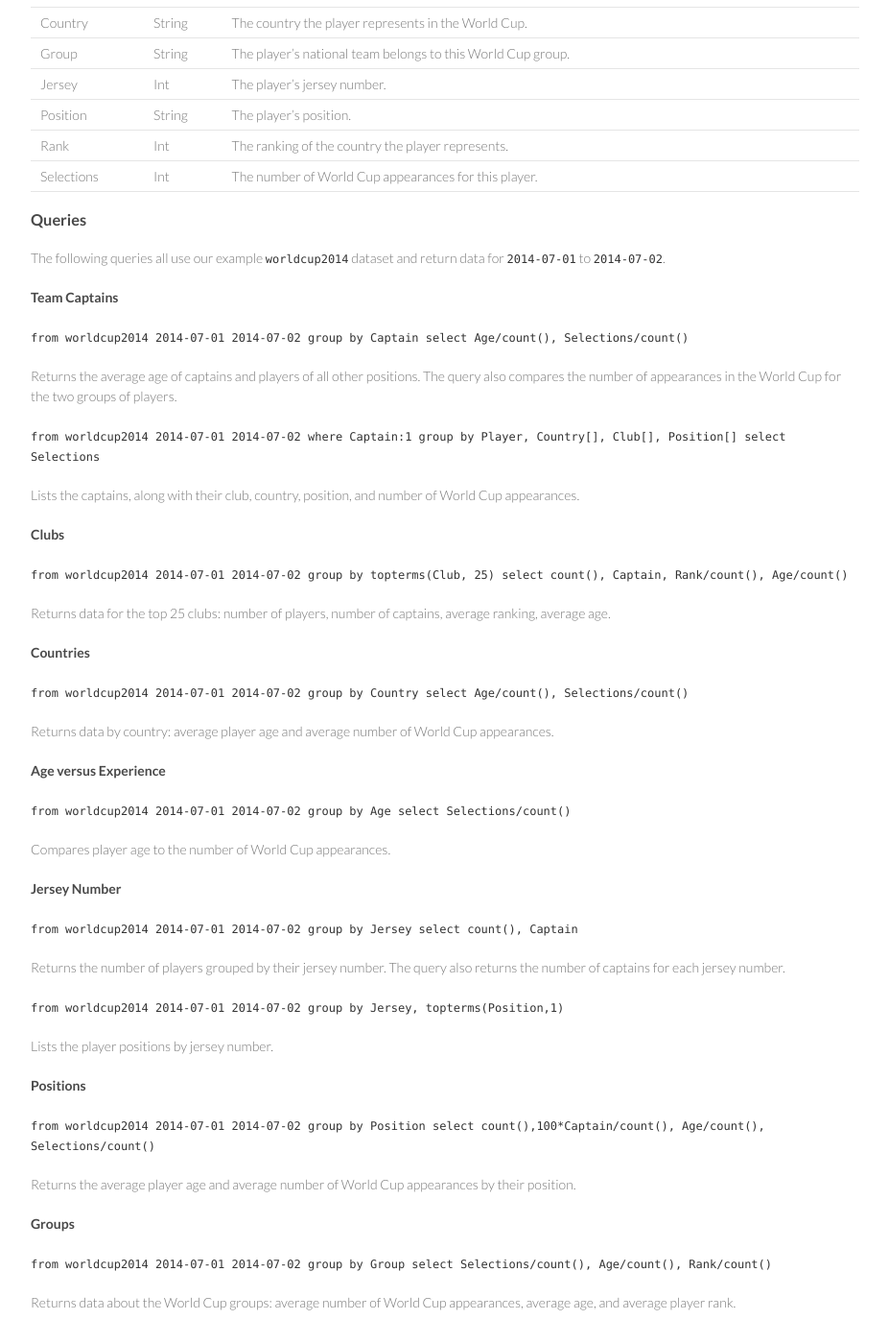
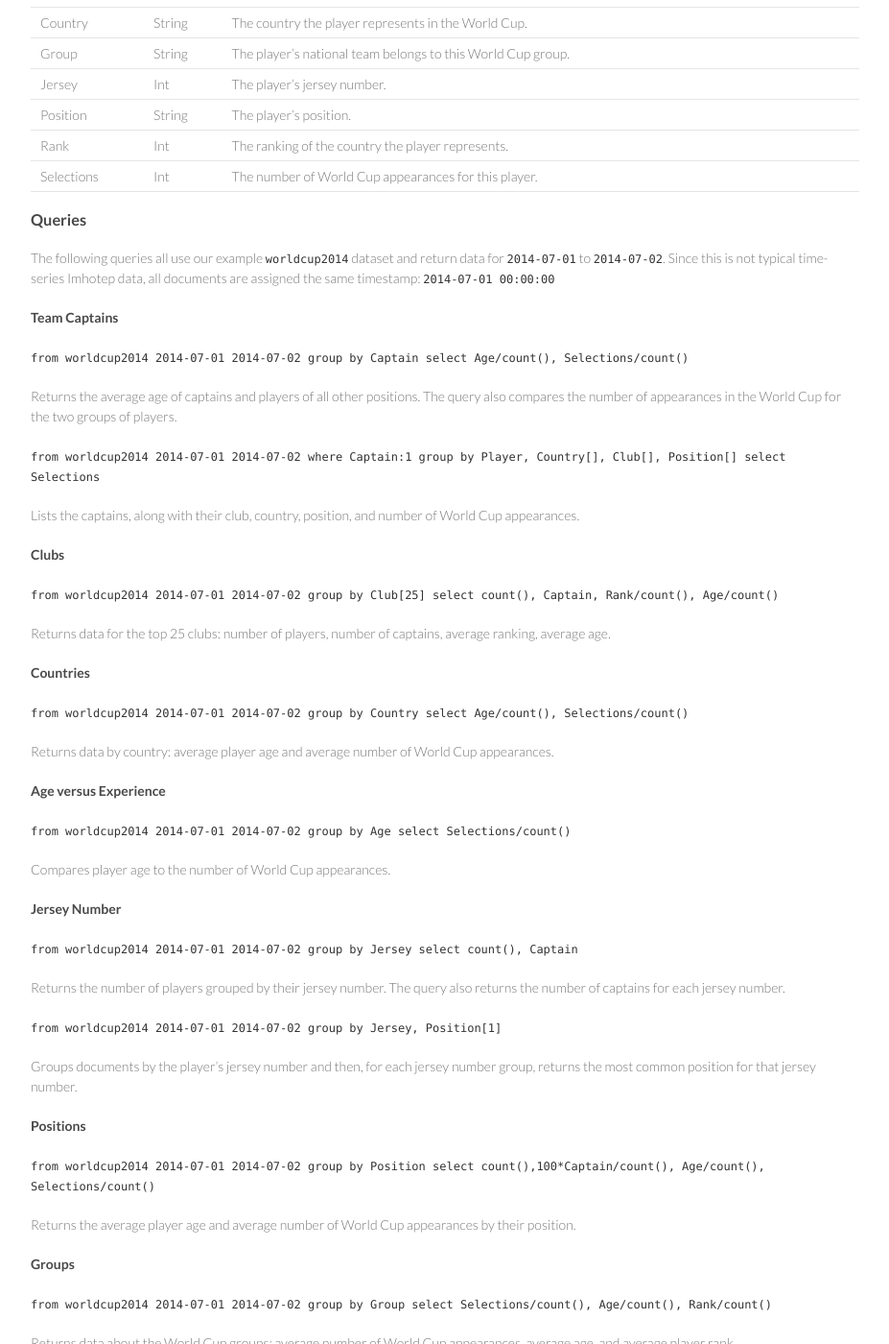
Before and after one commit to indeedeng/imhotep, a Jekyll site: the page built from docs/sample-queries.md, in a window 1280 px wide and 1400 px high, scrolled down 626 px. Shown: the whole window at 96% size, without its empty margins (294-1221 px from the left). Built offline with Jekyll 4.4.1, drawn with Linux system fonts in a browser that asks for light colours; Markdown is read by kramdown in place of the engine named in the settings.

Commit message:
replaced topterms, explained same timestamp

```diff
--- a/docs/sample-queries.md
+++ b/docs/sample-queries.md
@@ -31,7 +31,7 @@ The following sample queries are based on World Cup 2014 data from an example `w
 
 ###Queries
 
-The following queries all use our example `worldcup2014` dataset and return data for `2014-07-01` to `2014-07-02`.
+The following queries all use our example `worldcup2014` dataset and return data for `2014-07-01` to `2014-07-02`. Since this is not typical time-series Imhotep data, all documents are assigned the same timestamp: `2014-07-01 00:00:00`
 
 ####Team Captains
 
@@ -45,7 +45,7 @@ Lists the captains, along with their club, country, position, and number of Worl
 
 ####Clubs
 
-`from worldcup2014 2014-07-01 2014-07-02 group by topterms(Club, 25) select count(), Captain, Rank/count(), Age/count()`
+`from worldcup2014 2014-07-01 2014-07-02 group by Club[25] select count(), Captain, Rank/count(), Age/count()`
 
 Returns data for the top 25 clubs: number of players, number of captains, average ranking, average age.
 
@@ -67,9 +67,9 @@ Compares player age to the number of World Cup appearances.
 
 Returns the number of players grouped by their jersey number. The query also returns the number of captains for each jersey number.
 
-`from worldcup2014 2014-07-01 2014-07-02 group by Jersey, topterms(Position,1)`
+`from worldcup2014 2014-07-01 2014-07-02 group by Jersey, Position[1]`
 
-Lists the player positions by jersey number.
+Groups documents by the player's jersey number and then, for each jersey number group, returns the most common position for that jersey number.
 
 ####Positions
 
```
